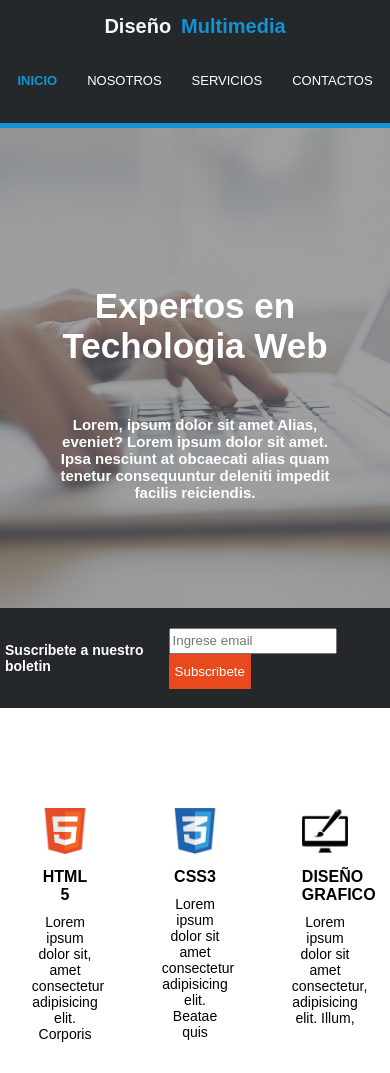
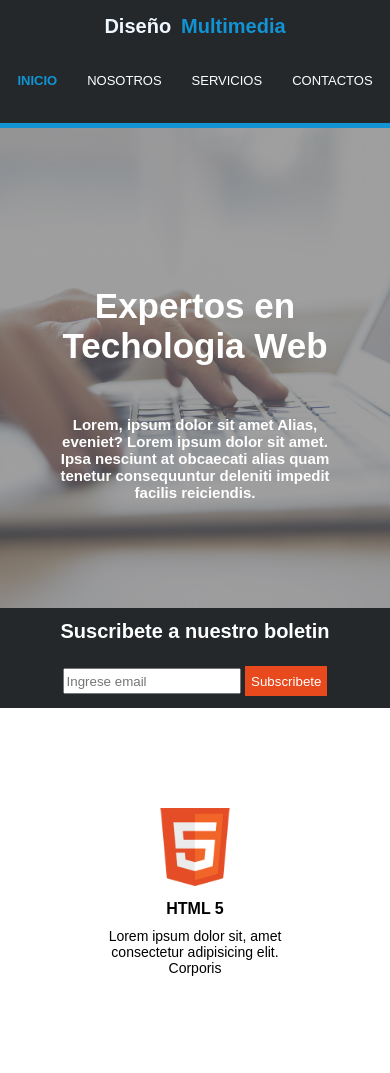
Before and after one commit to alejandrolotero1/mi_primer_repositorio, a plain HTML site: page index.html in a window 390 px wide. Shown: the top 1073 px of the page. Drawn offline with Linux system fonts and the light colour scheme.

Commit message:
se modifico style

```diff
--- a/style.css
+++ b/style.css
@@ -450,3 +450,35 @@ footer{
         font-size: 14px;
     }
 }
+@media screen and (max-width: 600px){
+    .nav_inicio_index_v2 input[type="email"]{
+        height: 20px;
+        width: 170px;
+    }
+    .nav_inicio_index_v2 button{
+        height: 30px;
+    }
+    .nav_inicio_index_v2{
+        display: flex;
+        flex-direction: column;
+        align-items: center;
+    }
+    .nav_inicio_index_v2 h2{
+        margin: 0 ;
+        font-size: 20px;
+    }
+    .iconos_index{
+        display: flex;
+        flex-direction: column;
+        align-items: center;
+        margin: 0;
+        padding: 0;
+    }
+    .iconos_index div{
+        width: 50%;
+    }
+    .iconos_index div img{
+        width: 40%;
+    }
+
+}
```
